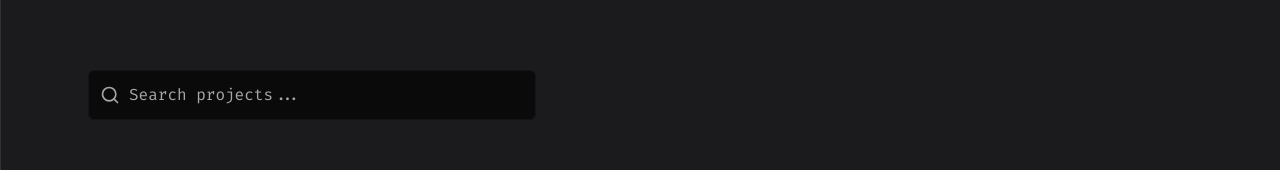
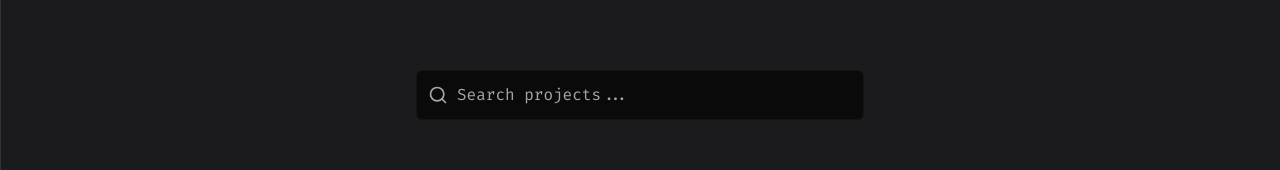
Before and after one commit to CtrlXploit/website, a Next.js app: page /projects in a window 1280 px wide. Shown: the part 254-424 px from the top of the page. Built offline with nearby package versions, Linux system fonts and the light colour scheme; a web font is replaced by a local one.

Commit message:
minor style fixes

```diff
--- a/src/app/globals.css
+++ b/src/app/globals.css
@@ -25,7 +25,7 @@
     --ring: 235 85% 64%;
     --radius: 0.375rem;
 
-    --bg-color: #000000;
+    --bg-color: #1b1b1d;
     --text-color-primary: #ffffff;
     --text-color-secondary: #b9bbbe;
     --accent-color: #5865f2;
@@ -93,7 +93,7 @@
 
   /* Full page grid overlay */
   html {
-    background: #000000;
+    background: var(--bg-color);
     background-image:
       linear-gradient(rgba(255, 255, 255, 0.1) 1px, transparent 1px),
       linear-gradient(90deg, rgba(255, 255, 255, 0.1) 1px, transparent 1px);
--- a/src/app/projects/page.tsx
+++ b/src/app/projects/page.tsx
@@ -39,7 +39,7 @@
 
       {/* Search and Filter Bar */}
       <div className="rounded-xl p-6 mb-12">
-        <div className="flex flex-col lg:flex-row gap-4 items-center justify-between">
+        <div className="flex flex-col lg:flex-row gap-4 items-center justify-center">
           <div className="relative flex-1 w-full lg:max-w-md">
             <Search className="absolute left-3 top-1/2 transform -translate-y-1/2 text-muted-foreground w-5 h-5" />
             <input
```
